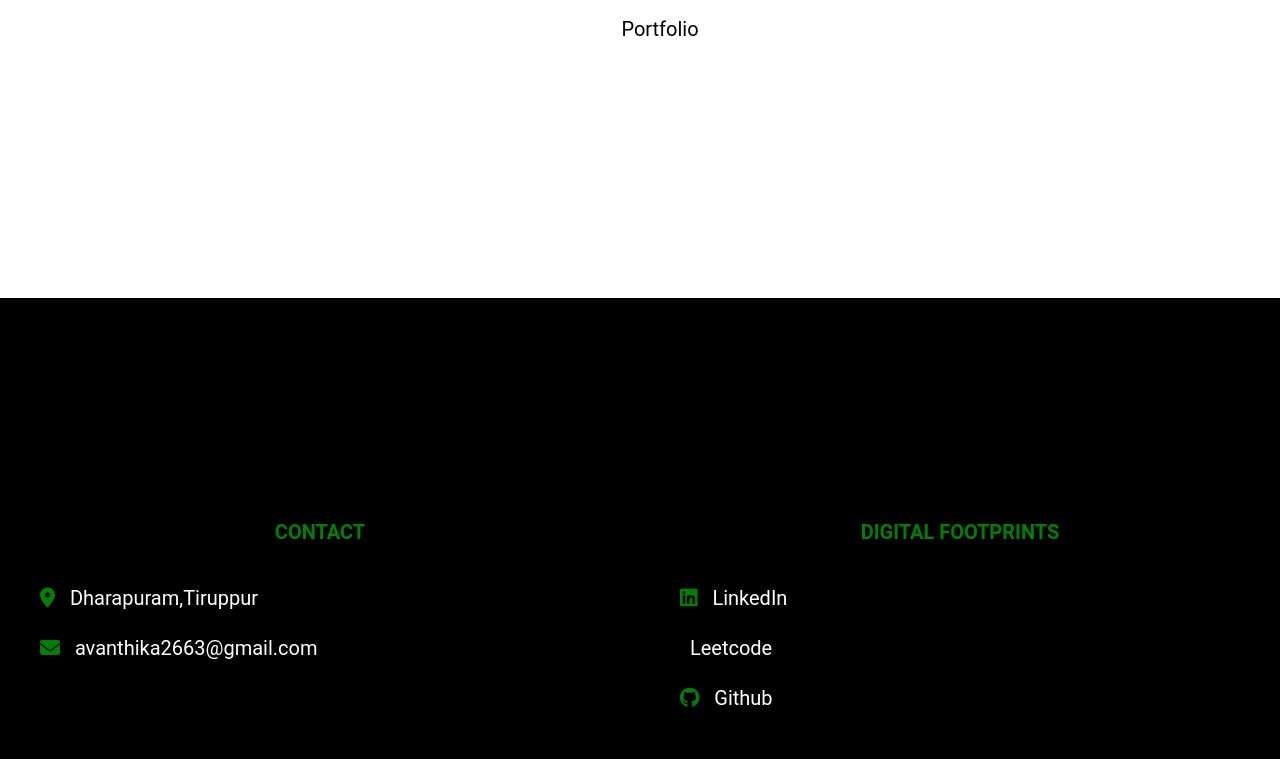
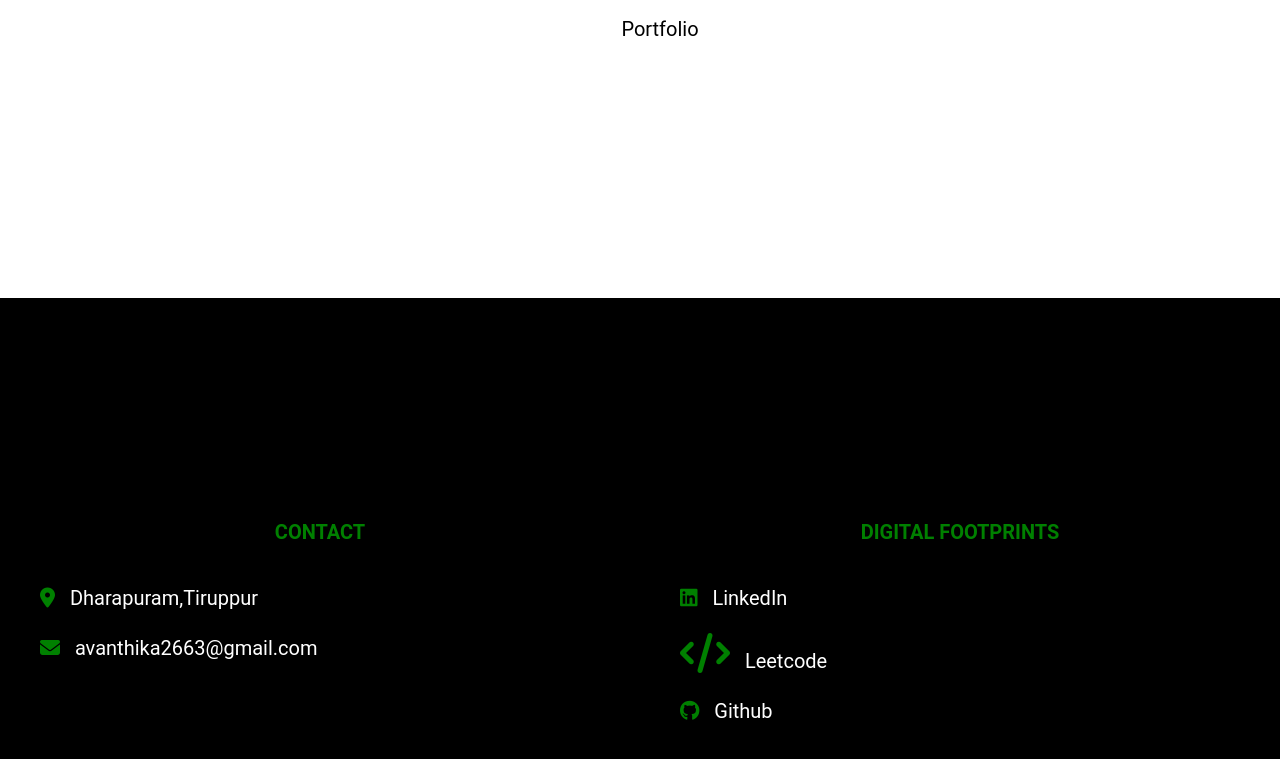
Before and after one commit to Avanthi-aj/portfolio, a plain HTML site: page index.html in a window 1280 px wide. Shown: the part 2902-3661 px from the top of the page. Drawn offline with Linux system fonts and the light colour scheme.

Commit message:
Update index.html

```diff
--- a/index.html
+++ b/index.html
@@ -155,7 +155,7 @@
                 <h4>DIGITAL FOOTPRINTS</h4>
                 <ul>
                     <li><span><i class="fas fa fa-linkedin-square" aria-hidden="true"></i></span> &nbsp; <a href="https://www.linkedin.com/in/avanthika2663" target="_blank">LinkedIn</a></li>
-                    <li><span></span> &nbsp; <a href="https://leetcode.com/Avanthi2003/" target="_blank">Leetcode</a></li>
+                    <li><span><i class="fas fa-code fa-2x"></i></span> &nbsp; <a href="https://leetcode.com/Avanthi2003/" target="_blank">Leetcode</a></li>
                     <li><span><i class="fas fa fa-github" aria-hidden="true"></i></span> &nbsp; <a href="https://github.com/Avanthi-aj" target="_blank">Github</a></li>
                 </ul>
             </div>
```
